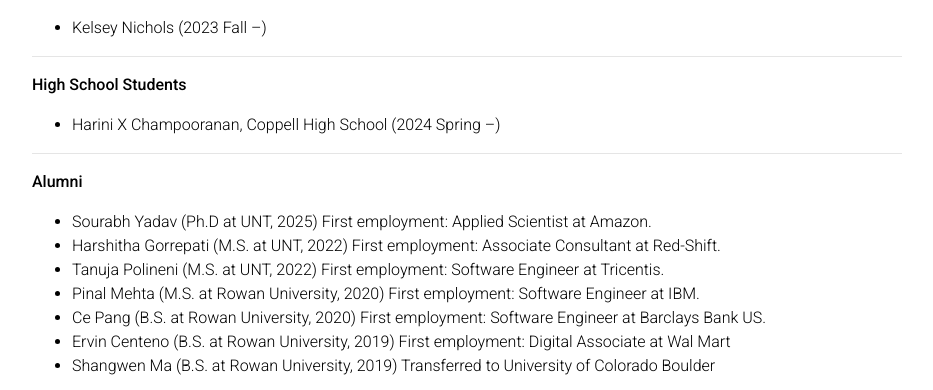
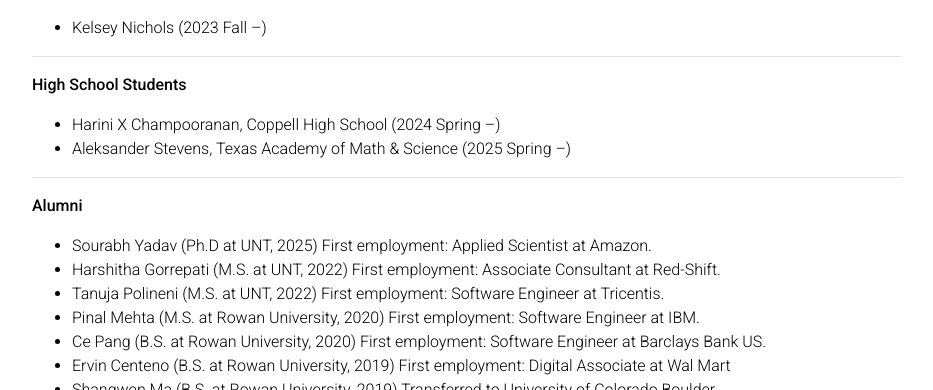
Before and after one commit to chenxiunt/chenxiunt.github.io, a Jekyll site: the page built from _pages/people.md, in a window 1280 px wide and 900 px high, scrolled down 2427 px, cut to the strip 121-511 px from the top of the window. Shown: the whole strip, without its empty margins (173-1106 px from the left). Built offline with Jekyll 4.4.1, drawn with Linux system fonts in a browser that asks for light colours; comment, search, counter and statistics services are not loaded; a style sheet for code colours, icons or effects is not loaded.

Commit message:
Add Aleksander Stevens to People page

```diff
--- a/_pages/people.md
+++ b/_pages/people.md
@@ -164,6 +164,7 @@ I am fortunate to work with several bright students:
 **High School Students**
 
 * Harini X Champooranan, Coppell High School (2024 Spring --)
+* Aleksander Stevens, Texas Academy of Math & Science (2025 Spring --)
 
 
 -----------------------
```
